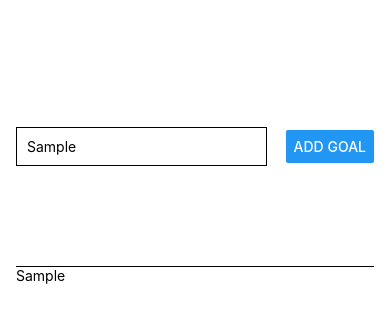
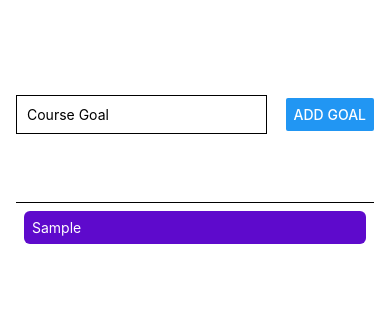
Before and after one commit to jamesrwyatt2/ReactNativeProject, a React Native app: screen / in a window 390 px wide. Both pictures are taken after typing "Sample" into the empty fields and a click on the button "ADD GOAL". Shown: the top 320 px of the page. Built offline with nearby package versions, Linux system fonts and the light colour scheme.

Commit message:
split into components

```diff
--- a/App.js
+++ b/App.js
@@ -1,34 +1,30 @@
-import { Button, StyleSheet, Text, TextInput, View } from 'react-native';
+import {StyleSheet, View, FlatList} from 'react-native';
 import { useState } from 'react';
 
+import GoalItem from "./components/GoalItem";
+import GoalInput from "./components/GoalInput";
+
 export default function App() {
-  const [enteredGoal, setEnteredGoal] = useState('');
   const [courseGoals, setCourseGoals] = useState([]);
 
-  function goalInputHandler(enteredText) {
-    console.log(enteredText);
-    setEnteredGoal(enteredText);
-  }
-  function addGoalHandler() {
-    setCourseGoals(currentGoals => [...currentGoals, enteredGoal]);
+
+  function addGoalHandler(enteredGoal) {
+    setCourseGoals(currentGoals => [...currentGoals,
+      {text: enteredGoal, key: Math.random().toString()}]);
+
     console.log(courseGoals);
   }
   return (
     <View style={styles.appContainer}>
-      <View style={styles.inputContainer}>
-        <TextInput
-          placeholder='Course Goal'
-          style={styles.textInput}
-          onChangeText={goalInputHandler} />
-        <Button title='Add Goal'
-          onPress={addGoalHandler} />
-      </View>
+      <GoalInput onAddGoal={addGoalHandler}/>
       <View style={styles.goalsContainer}>
+        <FlatList data={courseGoals} renderItem={ (itemData) => {
+            return (
+                <GoalItem text={itemData.item.text} />
+          )
+        }
 
-        {courseGoals.map((goal) =>
-          <Text key={goal}>{goal}</Text>
-        )}
-
+        } />
       </View>
     </View>
   );
@@ -58,6 +54,6 @@ const styles = StyleSheet.create({
     padding: 10,
   },
   goalsContainer: {
-    flex: 3,
-  }
+    flex: 5,
+  },
 });
--- /dev/null
+++ b/components/GoalInput.js
@@ -0,0 +1,49 @@
+import {Button, StyleSheet, TextInput, View} from "react-native";
+import {useState} from "react";
+
+function GoalInput(props) {
+
+    const [enteredGoal, setEnteredGoal] = useState('');
+
+    function goalInputHandler(enteredText) {
+        setEnteredGoal(enteredText);
+    }
+
+    function addGoalHandler() {
+        props.onAddGoal(enteredGoal)
+        setEnteredGoal('');
+    }
+
+    return (
+        <View style={styles.inputContainer}>
+            <TextInput
+                placeholder='Course Goal'
+                style={styles.textInput}
+                value={enteredGoal}
+                onChangeText={goalInputHandler}/>
+            <Button title='Add Goal'
+                    onPress={addGoalHandler}/>
+        </View>
+    )
+}
+
+export default GoalInput;
+
+const styles = StyleSheet.create({
+    inputContainer: {
+        flex: 1,
+        flexDirection: 'row',
+        justifyContent: 'space-between',
+        alignItems: 'center',
+        paddingBottom: 24,
+        borderBottomWidth: 1,
+        borderBottomColor: 'black',
+    },
+    textInput: {
+        width: '70%',
+        borderColor: 'black',
+        borderWidth: 1,
+        marginRight: 10,
+        padding: 10,
+    },
+});
--- /dev/null
+++ b/components/GoalItem.js
@@ -0,0 +1,24 @@
+import {Text, StyleSheet, View} from "react-native";
+
+function GoalItem(props) {
+
+    return (
+        <View style={styles.goalItem}>
+            <Text style={styles.goalText}>{props.text}</Text>
+        </View>
+    );
+}
+
+export default GoalItem;
+
+const styles = StyleSheet.create({
+    goalItem: {
+        margin: 8,
+        padding: 8,
+        borderRadius: 6,
+        backgroundColor: '#5e0acc',
+    },
+    goalText: {
+        color: 'white',
+    },
+})
```
